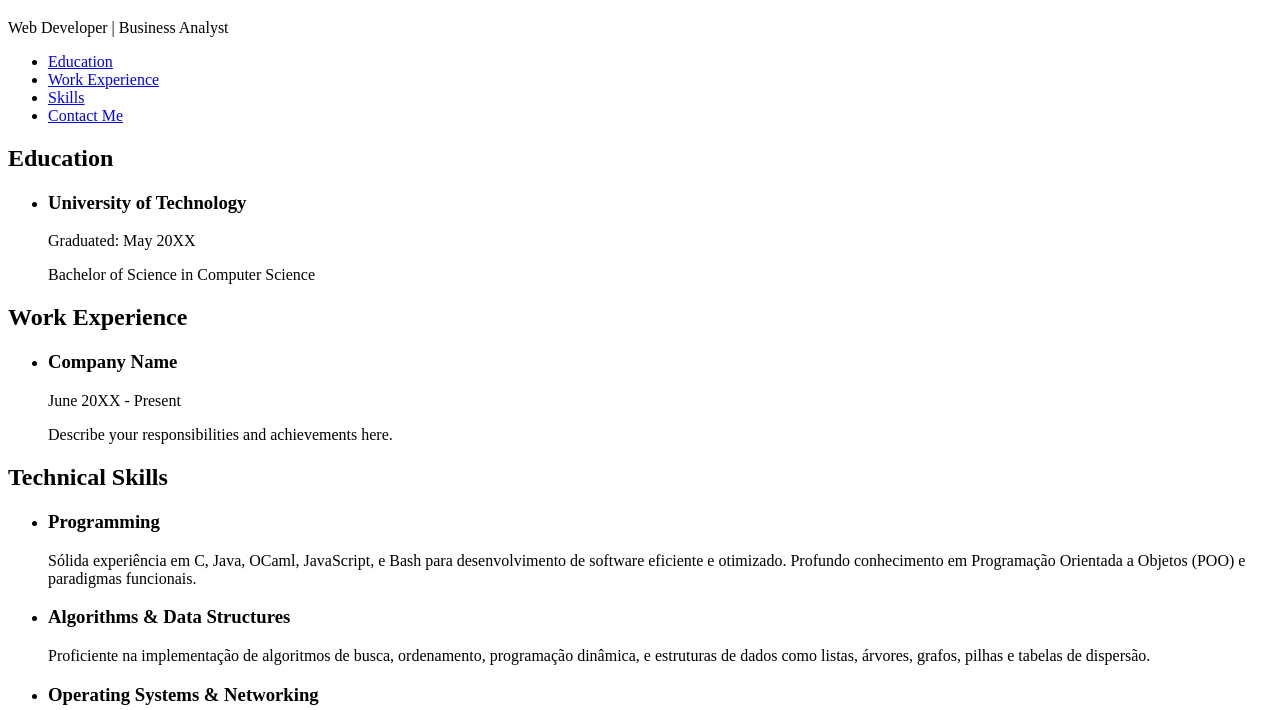
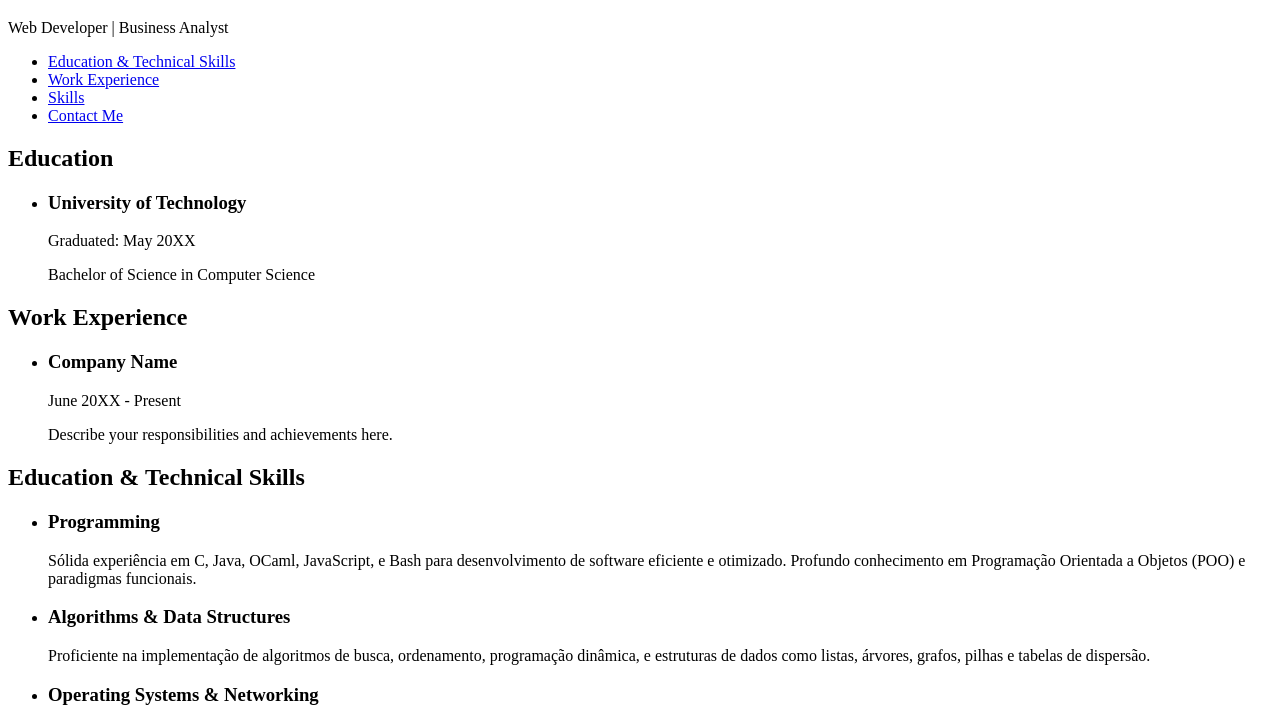
Before and after one commit to AnmLopes/anmLopes.github.io, a plain HTML site: page MyPage.html in a window 1280 px wide. Shown: the part 90-800 px from the top of the page. Drawn offline with nearby package versions, Linux system fonts and the light colour scheme.

Commit message:
Update MyPage.html

```diff
--- a/MyPage.html
+++ b/MyPage.html
@@ -23,7 +23,7 @@
   <!-- Side Menu -->
   <div id="side-menu">
     <ul>
-      <li><a href="#education">Education</a></li>
+      <li><a href="#education">Education & Technical Skills</a></li>
       <li><a href="#experience">Work Experience</a></li>
       <li><a href="#skills">Skills</a></li>
       <li><a href="#contact">Contact Me</a></li>
@@ -58,7 +58,7 @@
 
   <section id="skills">
     <div class="skills card" data-aos="zoom-in">
-      <h2 class="section-title">Technical Skills</h2>
+      <h2 class="section-title"> Education & Technical Skills</h2>
       <ul>
         <li>
           <h3>Programming</h3>
```
